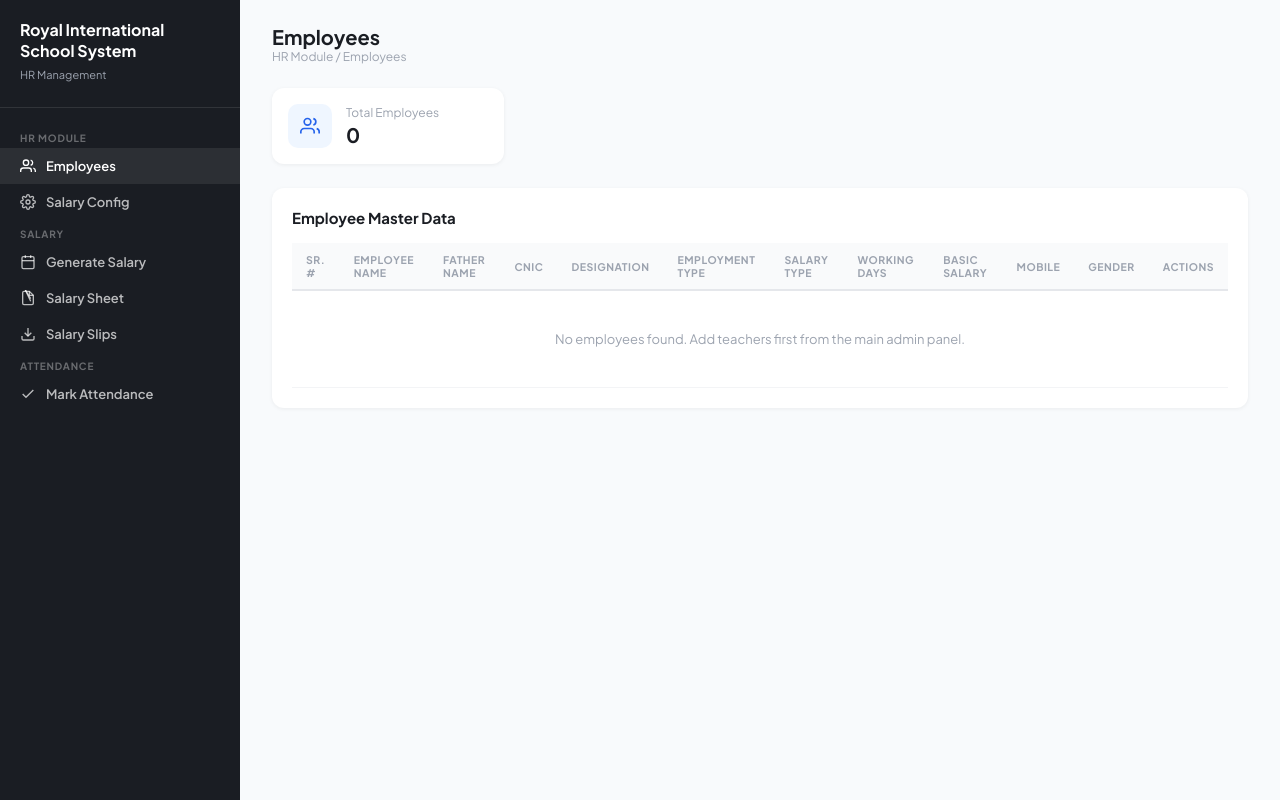
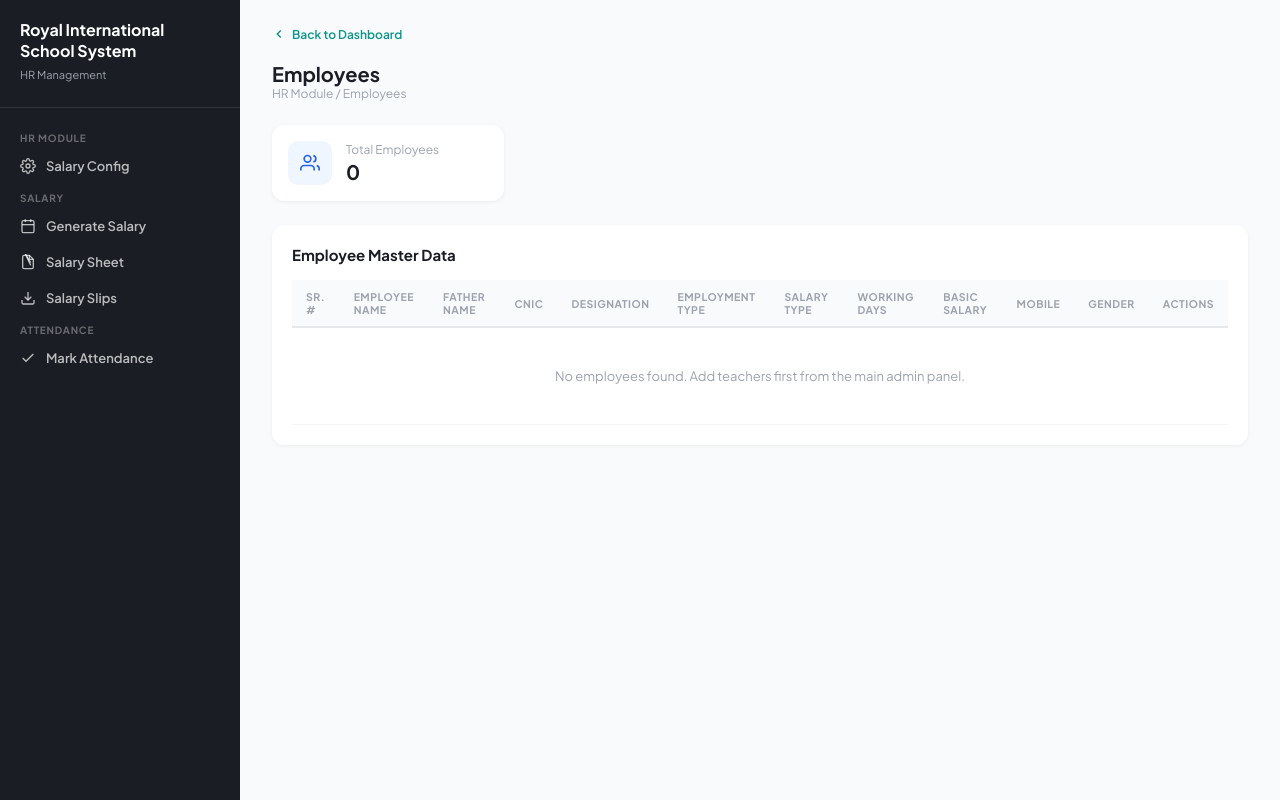
Before and after one commit to arooba-shafique/tech, a Django app: page /hr/employees/ in a window 1280 px wide. Run offline with Django 5.2, Linux system fonts and the light colour scheme; a user stored in the database is signed in; data that the repository does not hold is empty.

Commit message:
Remove Employees link from HR sidebar, add Back to Dashboard link

```diff
--- a/templates/hr/base_hr.html
+++ b/templates/hr/base_hr.html
@@ -118,10 +118,6 @@
             </div>
             <nav>
                 <div class="nav-label">HR Module</div>
-                <a href="{% url 'hr_employee_list' %}" {% if section == 'employees' %}class="active"{% endif %}>
-                    <svg viewBox="0 0 24 24" fill="none" stroke="currentColor" stroke-width="2"><path d="M17 21v-2a4 4 0 0 0-4-4H5a4 4 0 0 0-4 4v2"/><circle cx="9" cy="7" r="4"/><path d="M23 21v-2a4 4 0 0 0-3-3.87"/><path d="M16 3.13a4 4 0 0 1 0 7.75"/></svg>
-                    Employees
-                </a>
                 <a href="{% url 'hr_salary_config' %}" {% if section == 'config' %}class="active"{% endif %}>
                     <svg viewBox="0 0 24 24" fill="none" stroke="currentColor" stroke-width="2"><circle cx="12" cy="12" r="3"/><path d="M19.4 15a1.65 1.65 0 0 0 .33 1.82l.06.06a2 2 0 0 1 0 2.83 2 2 0 0 1-2.83 0l-.06-.06a1.65 1.65 0 0 0-1.82-.33 1.65 1.65 0 0 0-1 1.51V21a2 2 0 0 1-2 2 2 2 0 0 1-2-2v-.09A1.65 1.65 0 0 0 9 19.4a1.65 1.65 0 0 0-1.82.33l-.06.06a2 2 0 0 1-2.83 0 2 2 0 0 1 0-2.83l.06-.06A1.65 1.65 0 0 0 4.68 15a1.65 1.65 0 0 0-1.51-1H3a2 2 0 0 1-2-2 2 2 0 0 1 2-2h.09A1.65 1.65 0 0 0 4.6 9a1.65 1.65 0 0 0-.33-1.82l-.06-.06a2 2 0 0 1 0-2.83 2 2 0 0 1 2.83 0l.06.06A1.65 1.65 0 0 0 9 4.68a1.65 1.65 0 0 0 1-1.51V3a2 2 0 0 1 2-2 2 2 0 0 1 2 2v.09a1.65 1.65 0 0 0 1 1.51 1.65 1.65 0 0 0 1.82-.33l.06-.06a2 2 0 0 1 2.83 0 2 2 0 0 1 0 2.83l-.06.06a1.65 1.65 0 0 0-.33 1.82V9a1.65 1.65 0 0 0 1.51 1H21a2 2 0 0 1 2 2 2 2 0 0 1-2 2h-.09a1.65 1.65 0 0 0-1.51 1z"/></svg>
                     Salary Config
@@ -150,6 +146,12 @@
         </aside>
 
         <main class="hr-main">
+            <div style="margin-bottom:16px;">
+                <a href="{% url 'admin_dashboard' %}" style="display:inline-flex;align-items:center;gap:6px;font-size:12px;font-weight:600;color:var(--primary);text-decoration:none;">
+                    <svg width="14" height="14" viewBox="0 0 24 24" fill="none" stroke="currentColor" stroke-width="2.5"><polyline points="15 18 9 12 15 6"/></svg>
+                    Back to Dashboard
+                </a>
+            </div>
             {% if messages %}
             {% for message in messages %}
             <div class="toast">{{ message }}</div>
```
